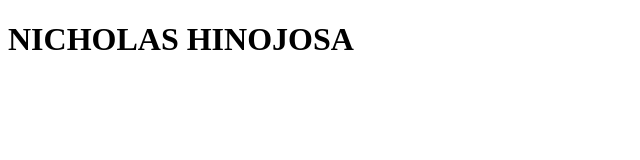
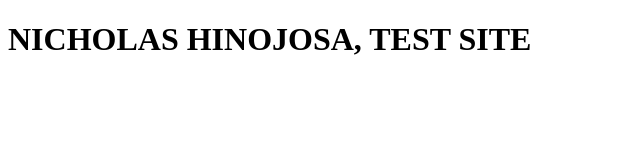
Before and after one commit to nhinojosa/SandBox2, a website: page index.html in a window 1280 px wide. Shown: the whole page, without its empty margins (0-640 px from the left). Drawn offline with Linux system fonts and the light colour scheme.

Commit message:
initial commit

```diff
--- a/index.html
+++ b/index.html
@@ -7,6 +7,6 @@
     <title>Static Template</title>
   </head>
   <body>
-    <h1>NICHOLAS HINOJOSA</h1>
+    <h1>NICHOLAS HINOJOSA, TEST SITE</h1>
   </body>
 </html>
```
